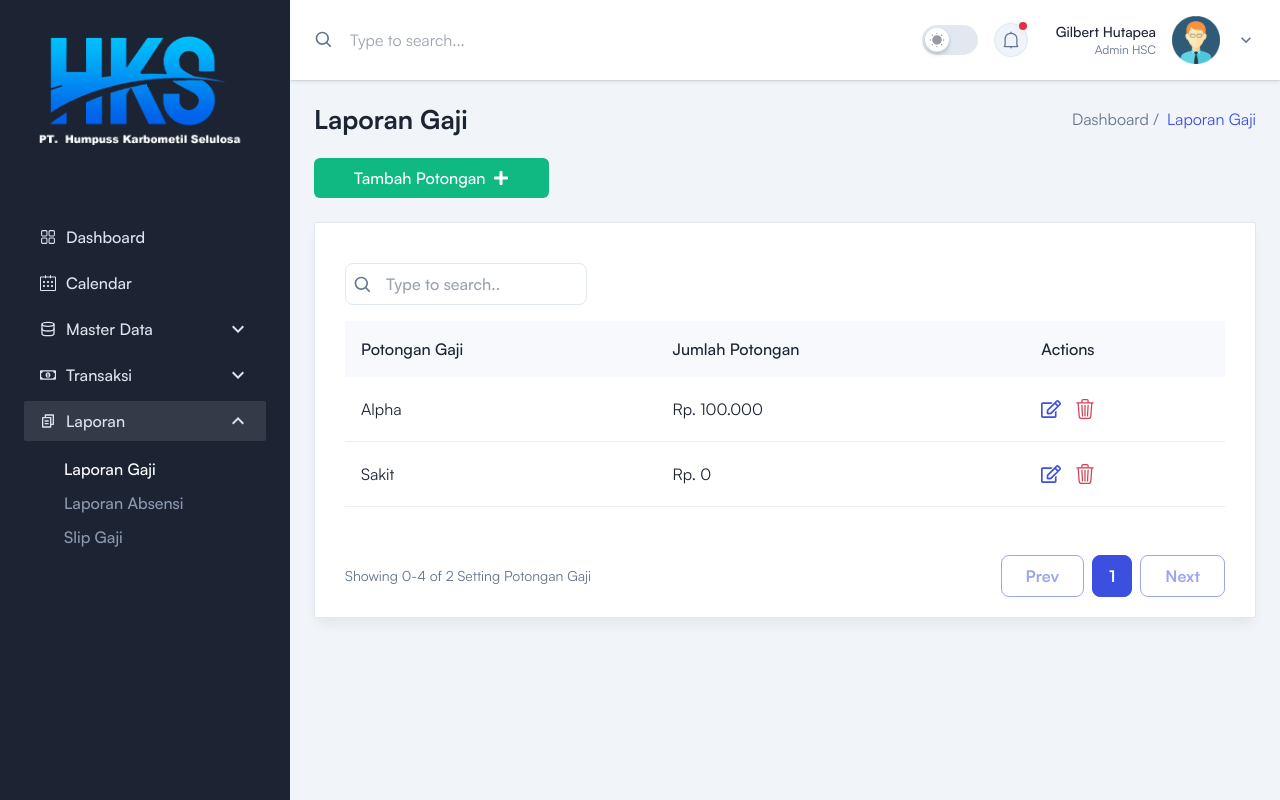
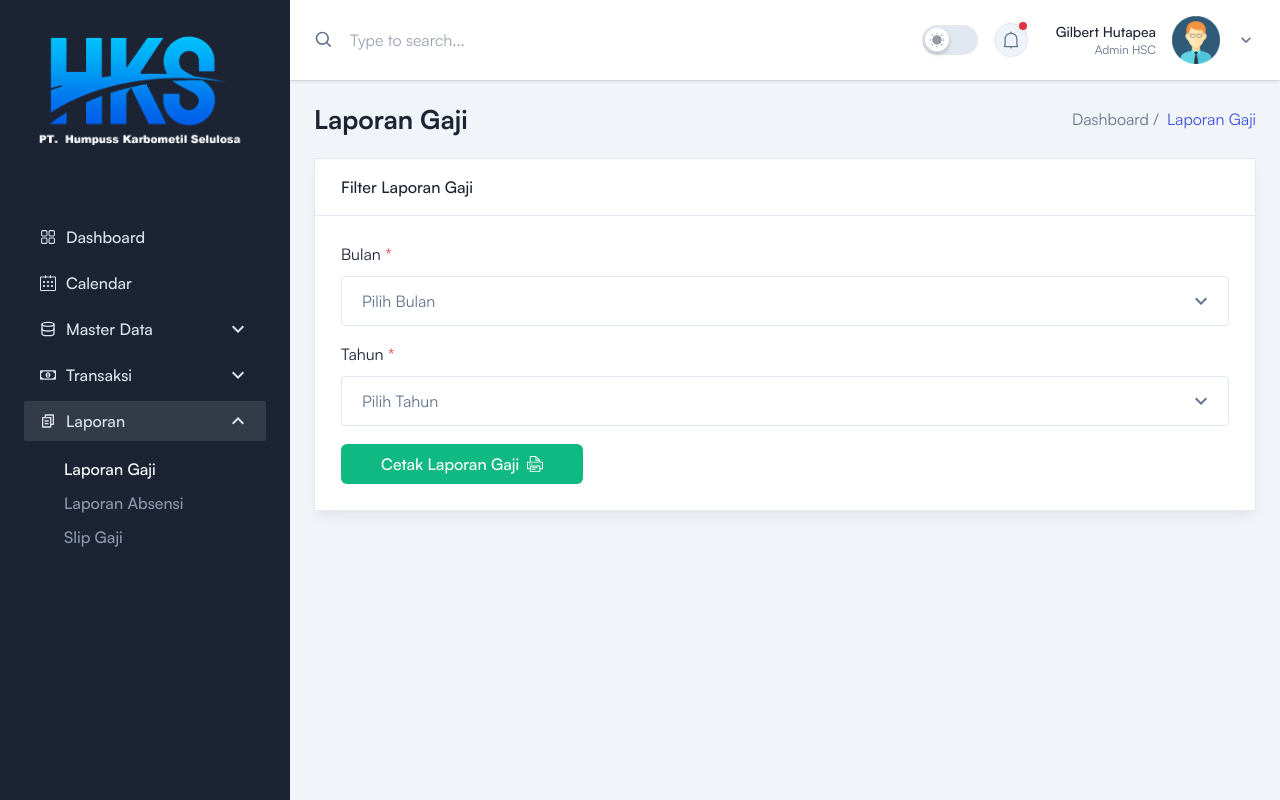
Before and after one commit to SoftwareKings/mern-employee-salary-management, a React (Vite) app in the folder Frontend/: page /admin/laporan/laporan-gaji in a window 1280 px wide. Built offline with nearby package versions, Linux system fonts and the light colour scheme.

Commit message:
Refactor

```diff
--- a/Frontend/src/pages/Admin/Laporan/LaporanGaji/LaporanGaji.jsx
+++ b/Frontend/src/pages/Admin/Laporan/LaporanGaji/LaporanGaji.jsx
@@ -1,179 +1,88 @@
-import { useState, useEffect } from 'react';
+import React from 'react';
+import { Link } from "react-router-dom";
 import DefaultLayout from '../../../../layout/DefaultLayout';
-import DataSettingPotonganGaji from '../../../../utils/DataSettingPotonganGaji';
-import { Link } from "react-router-dom";
 import Breadcrumb from '../../../../components/Breadcrumb/Breadcrumb';
 import ButtonOne from '../../../../components/Buttons/ButtonOne/ButtonOne';
-import { FaRegEdit, FaPlus } from 'react-icons/fa'
-import { BsTrash3 } from 'react-icons/bs'
-import { BiSearch } from 'react-icons/bi'
-
-const ITEMS_PER_PAGE = 4;
+import { MdOutlineKeyboardArrowDown } from 'react-icons/md'
+import { TfiPrinter } from 'react-icons/tfi'
 
 const LaporanGaji = () => {
-    const [currentPage, setCurrentPage] = useState(1);
-    const [startIndex, setStartIndex] = useState(0);
-    const [endIndex, setEndIndex] = useState(ITEMS_PER_PAGE);
-    const [settingPotonganGaji, setSettingPotonganGaji] = useState([]);
-
-    const totalPages = Math.ceil(DataSettingPotonganGaji.length / ITEMS_PER_PAGE);
-
-    useEffect(() => {
-        setSettingPotonganGaji(DataSettingPotonganGaji.slice(startIndex, endIndex));
-    }, [startIndex, endIndex]);
-
-    const goToPrevPage = () => {
-        if (currentPage > 1) {
-            setCurrentPage((prev) => prev - 1);
-            setStartIndex((prev) => prev - ITEMS_PER_PAGE);
-            setEndIndex((prev) => prev - ITEMS_PER_PAGE);
-        }
-    };
-
-    const goToNextPage = () => {
-        if (currentPage < totalPages) {
-            setCurrentPage((prev) => prev + 1);
-            setStartIndex((prev) => prev + ITEMS_PER_PAGE);
-            setEndIndex((prev) => prev + ITEMS_PER_PAGE);
-        }
-    };
-
-
     return (
         <DefaultLayout>
             <Breadcrumb pageName='Laporan Gaji' />
-            <Link to="/admin/transaksi/setting-potongan-gaji/form-setting-potongan-gaji" >
-                <ButtonOne  >
-                    <span>Tambah Potongan</span>
-                    <span>
-                        <FaPlus />
-                    </span>
-                </ButtonOne>
-            </Link>
-            <div className='rounded-sm border border-stroke bg-white px-5 pt-6 pb-2.5 shadow-default dark:border-strokedark dark:bg-boxdark sm:px-7.5 xl:pb-1 mt-6'>
-                <div className="flex justify-between items-center mt-4 flex-col md:flex-row md:justify-between">
-                    <div className="relative flex-2 mb-4 md:mb-0">
-                        <input
-                            type='text'
-                            placeholder='Type to search..'
-                            className='rounded-lg border-[1.5px] border-stroke bg-transparent py-2 pl-10 font-medium outline-none transition focus:border-primary active:border-primary disabled:cursor-default disabled:bg-whiter dark:border-form-strokedark dark:bg-form-input dark:focus:border-primary left-0'
-                        />
-                        <span className='absolute left-2 py-3 text-xl'>
-                            <BiSearch />
+
+            <div className='sm:grid-cols-2'>
+                <div className='flex flex-col gap-9'>
+                    <div className='rounded-sm border border-stroke bg-white shadow-default dark:border-strokedark dark:bg-boxdark'>
+                        <div className='border-b border-stroke py-4 px-6.5 dark:border-strokedark'>
+                            <h3 className='font-medium text-black dark:text-white'>
+                                Filter Laporan Gaji
+                            </h3>
+                        </div>
+                        <form action='#'>
+                            <div className='p-6.5'>
+                                <div className='mb-4.5 '>
+                                    <div className='w-full mb-4'>
+                                        <label className='mb-2.5 block text-black dark:text-white'>
+                                            Bulan <span className='text-meta-1'>*</span>
+                                        </label>
+                                        <div className='relative z-20 bg-transparent dark:bg-form-input'>
+                                            <select className='relative z-20 w-full appearance-none rounded border border-stroke bg-transparent py-3 px-5 outline-none transition focus:border-primary active:border-primary dark:border-form-strokedark dark:bg-form-input dark:focus:border-primary'>
+                                                <option value=''>Pilih Bulan</option>
+                                                <option value=''>Januari</option>
+                                                <option value=''>Februari</option>
+                                                <option value=''>Maret</option>
+                                                <option value=''>April</option>
+                                                <option value=''>Mei</option>
+                                                <option value=''>Juni</option>
+                                                <option value=''>Juli</option>
+                                                <option value=''>Agustus</option>
+                                                <option value=''>September</option>
+                                                <option value=''>Oktober</option>
+                                                <option value=''>November</option>
+                                                <option value=''>Desember</option>
+                                            </select>
+                                            <span className='absolute top-1/2 right-4 z-30 -translate-y-1/2 text-2xl'>
+                                                <MdOutlineKeyboardArrowDown />
                                             </span>
                                         </div>
                                     </div>
 
-                <div className='max-w-full overflow-x-auto py-4'>
-                    <table className='w-full table-auto'>
-                        <thead>
-                            <tr className='bg-gray-2 text-left dark:bg-meta-4'>
-                                <th className='py-4 px-4 font-medium text-black dark:text-white'>
-                                    Potongan Gaji
-                                </th>
-                                <th className='py-4 px-4 font-medium text-black dark:text-white'>
-                                    Jumlah Potongan
-                                </th>
-                                <th className='py-4 px-4 font-medium text-black dark:text-white'>
-                                    Actions
-                                </th>
-                            </tr>
-                        </thead>
-                        <tbody>
-                            {settingPotonganGaji.map((settingPotonganGaji) => {
-                                return (
-                                    <tr key={settingPotonganGaji.id}>
-                                        <td className='border-b border-[#eee] py-5 px-4 dark:border-strokedark'>
-                                            <p className='text-black dark:text-white'>{settingPotonganGaji.potonganGaji}</p>
-                                        </td>
-                                        <td className='border-b border-[#eee] py-5 px-4 dark:border-strokedark'>
-                                            <p className='text-black dark:text-white'>{settingPotonganGaji.jumlahPotongan}</p>
-                                        </td>
-                                        <td className='border-b border-[#eee] py-5 px-4 dark:border-strokedark'>
-                                            <div className='flex items-center space-x-3.5'>
-                                                <button className='hover:text-black'>
-                                                    <FaRegEdit className="text-primary text-xl hover:text-black dark:hover:text-white" />
-                                                </button>
-                                                <button className='hover:text-black'>
-                                                    <BsTrash3 className="text-danger text-xl hover:text-black dark:hover:text-white" />
-                                                </button>
+                                    <div className='w-full mb-4'>
+                                        <label className='mb-2.5 block text-black dark:text-white'>
+                                            Tahun <span className='text-meta-1'>*</span>
+                                        </label>
+                                        <div className='relative z-20 bg-transparent dark:bg-form-input'>
+                                            <select className='relative z-20 w-full appearance-none rounded border border-stroke bg-transparent py-3 px-5 outline-none transition focus:border-primary active:border-primary dark:border-form-strokedark dark:bg-form-input dark:focus:border-primary'>
+                                                <option value=''>Pilih Tahun</option>
+                                                <option value=''>2020</option>
+                                                <option value=''>2021</option>
+                                                <option value=''>2022</option>
+                                                <option value=''>2023</option>
+                                                <option value=''>2024</option>
+                                                <option value=''>2025</option>
+                                                <option value=''>2026</option>
+                                                <option value=''>2027</option>
+                                            </select>
+                                            <span className='absolute top-1/2 right-4 z-30 -translate-y-1/2 text-2xl'>
+                                                <MdOutlineKeyboardArrowDown />
+                                            </span>
                                         </div>
-                                        </td>
-                                    </tr>
-                                );
-                            })}
-                        </tbody>
-                    </table>
+                                    </div>
                                 </div>
 
-                <div className='flex justify-between items-center mt-4 flex-col md:flex-row md:justify-between'>
-                    <div className='flex items-center space-x-2'>
-                        <span className='text-gray-5 dark:text-gray-4 text-sm py-4'>
-                            Showing {startIndex}-{endIndex} of {DataSettingPotonganGaji.length} Setting Potongan Gaji
+                                <div className='flex flex-col md:flex-row w-full gap-3 text-center'>
+                                    <Link to="" >
+                                        <ButtonOne  >
+                                            <span>Cetak Laporan Gaji</span>
+                                            <span>
+                                                <TfiPrinter />
                                             </span>
+                                        </ButtonOne>
+                                    </Link>
                                 </div>
-                    <div className='flex space-x-2 py-4'>
-                        <button
-                            disabled={currentPage === 1}
-                            onClick={goToPrevPage}
-                            className='py-2 px-6 rounded-lg border border-primary text-primary font-semibold hover:bg-primary hover:text-white dark:text-white dark:border-primary dark:hover:bg-primary dark:hover:text-white disabled:opacity-50'
-                        >
-                            Prev
-                        </button>
-                        {[...Array(Math.min(totalPages, 5))].map((_, i) => {
-                            const page = i + 1;
-                            if (page === currentPage) {
-                                return (
-                                    <div
-                                        key={i}
-                                        className="py-2 px-4 rounded-lg border border-primary bg-primary text-white font-semibold hover:bg-primary dark:text-white dark:bg-primary dark:hover:bg-primary"
-                                    >
-                                        {page}
                             </div>
-                                );
-                            } else if (page === 2 && currentPage > 4) {
-                                return (
-                                    <p
-                                        key={i}
-                                        className="py-2 px-4 border border-gray-2 dark:bg-transparent text-black font-medium bg-gray dark:border-strokedark dark:text-white"
-                                    >
-                                        ...
-                                    </p>
-                                );
-                            } else if (page === totalPages - 1 && currentPage < totalPages - 3) {
-                                return (
-                                    <p
-                                        key={i}
-                                        className="py-2 px-4 border border-gray-2 dark:bg-transparent text-black font-medium bg-gray dark:border-strokedark dark:text-white"
-                                    >
-                                        ...
-                                    </p>
-                                );
-                            } else if (
-                                page === 1 ||
-                                page === totalPages ||
-                                (page >= currentPage - 1 && page <= currentPage + 1)
-                            ) {
-                                return (
-                                    <div
-                                        key={i}
-                                        className="py-2 px-4 rounded-lg border border-gray-2 text-black dark:bg-transparent bg-gray font-medium dark:border-strokedark dark:text-white"
-                                    >
-                                        {page}
-                                    </div>
-                                );
-                            } else {
-                                return null;
-                            }
-                        })}
-
-                        <button
-                            disabled={currentPage === totalPages}
-                            onClick={goToNextPage}
-                            className='py-2 px-6 rounded-lg border border-primary text-primary font-semibold hover:bg-primary hover:text-white dark:text-white dark:border-primary dark:hover:bg-primary dark:hover:text-white disabled:opacity-50'
-                        >
-                            Next
-                        </button>
+                        </form>
                     </div>
                 </div>
             </div>
```
Lines whose indentation alone changed are shown as unchanged.
